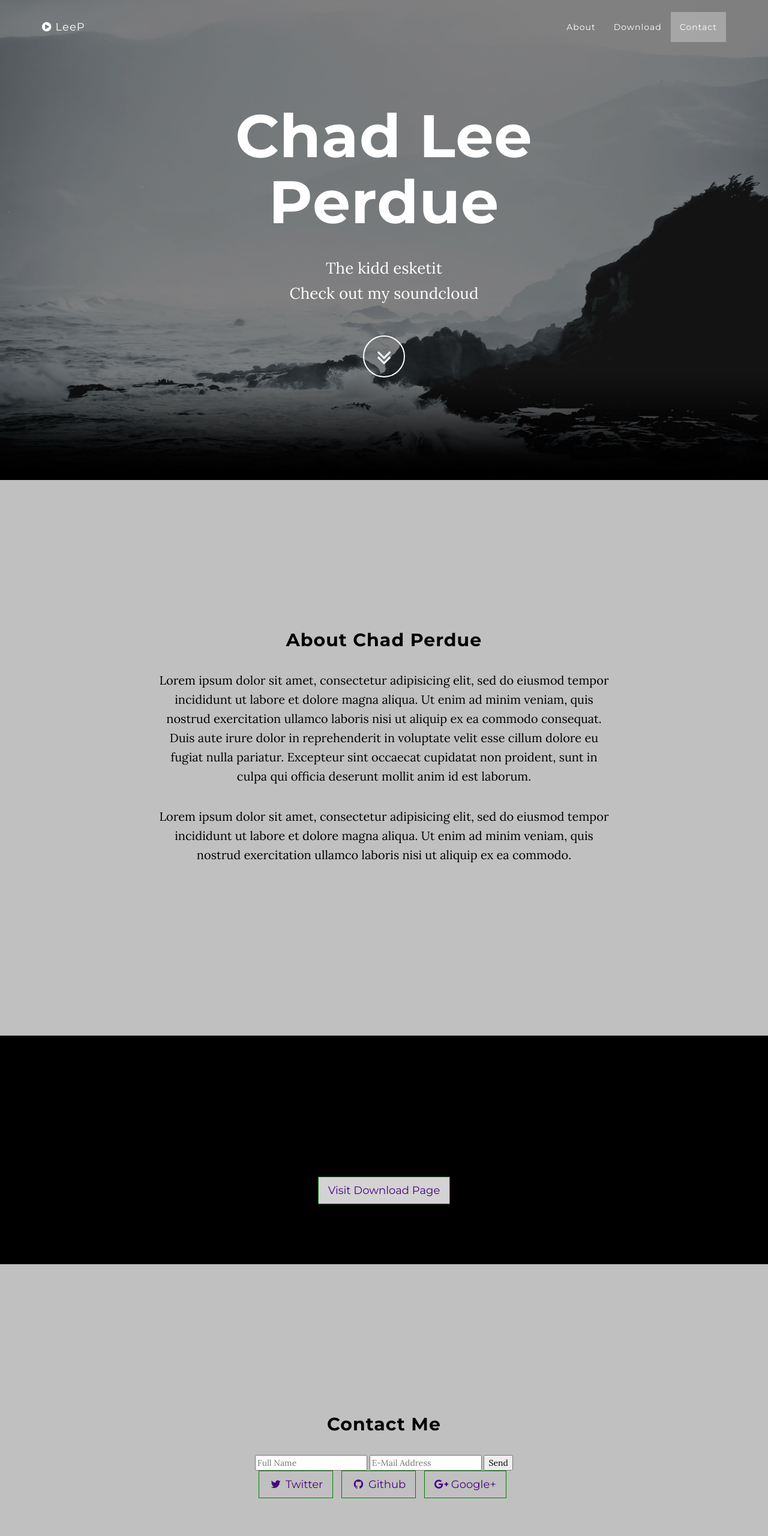
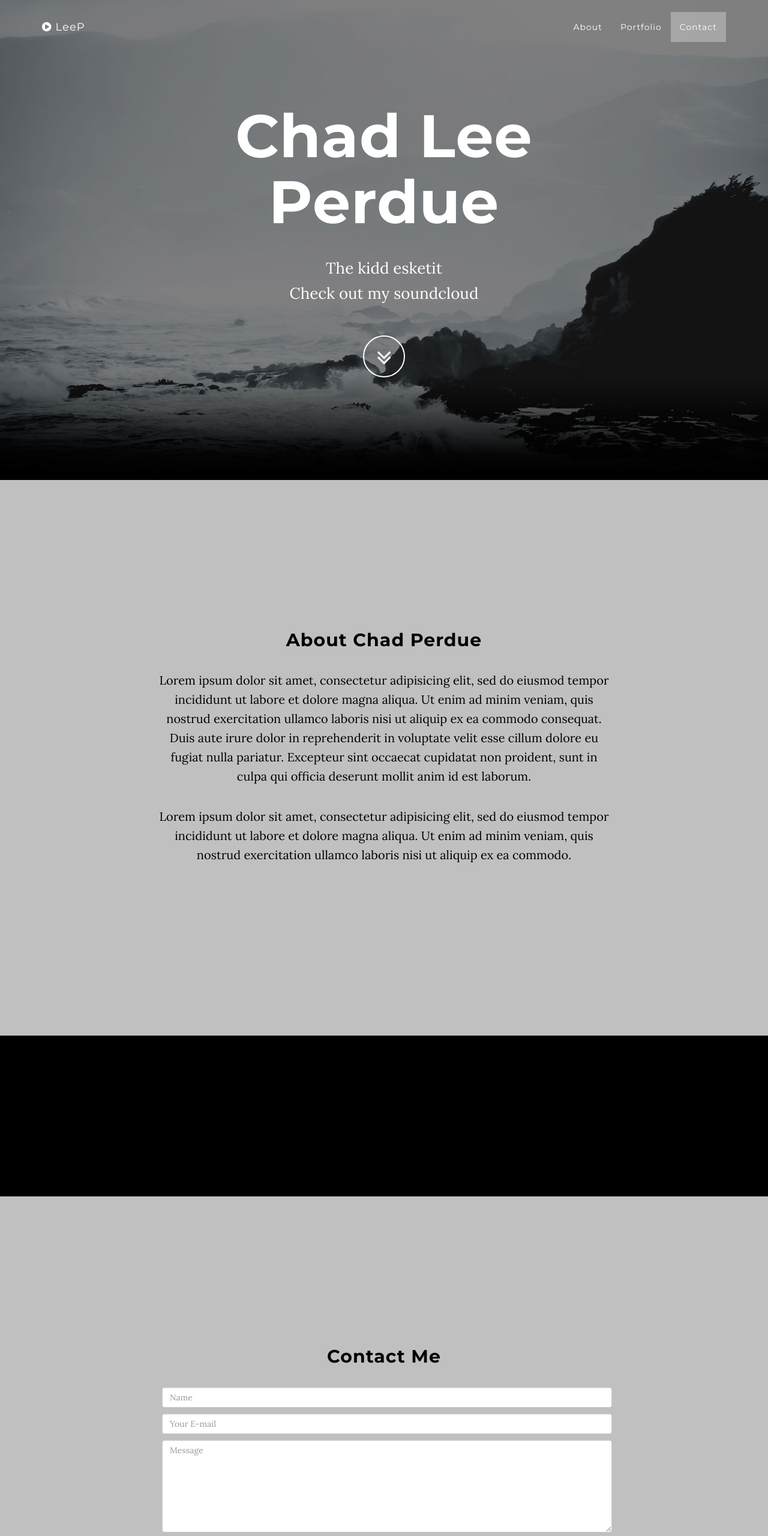
Before and after one commit to ChadPerdue77/ChadPerdue77.github.io, a website: page index.html in a window 1280 px wide. Shown: the top 2560 px of the page at 60% size. Drawn offline with nearby package versions, Linux system fonts and the light colour scheme.

Commit message:
new edits

```diff
--- a/index.html
+++ b/index.html
@@ -9,7 +9,7 @@
     <meta name="description" content="">
     <meta name="author" content="">
 
-    <title>Grayscale - Start Bootstrap Theme</title>
+    <title>Chad Portfolio </title>
 
     <!-- Bootstrap Core CSS -->
     <link href="vendor/bootstrap/css/bootstrap.min.css" rel="stylesheet">
@@ -56,7 +56,7 @@
                         <a class="page-scroll" href="#about">About</a>
                     </li>
                     <li>
-                        <a class="page-scroll" href="#download">Download</a>
+                        <a class="page-scroll" href="#download">Portfolio</a>
                     </li>
                     <li>
                         <a class="page-scroll" href="#contact">Contact</a>
@@ -104,14 +104,12 @@
         </div>
     </section>
 
-    <!-- Download Section -->
+    <!-- Portfolio Section -->
     <section id="download" class="content-section text-center">
         <div class="download-section">
             <div class="container">
                 <div class="col-lg-8 col-lg-offset-2">
-                    <h2>Download Grayscale</h2>
-                    <p>You can download Grayscale for free on the preview page at Start Bootstrap.</p>
-                    <a href="http://startbootstrap.com/template-overviews/grayscale/" class="btn btn-default btn-lg">Visit Download Page</a>
+                    <h2>Portfolio</h2>
                 </div>
             </div>
         </div>
@@ -122,17 +120,24 @@
         <div class="row">
             <div class="col-lg-8 col-lg-offset-2">
                 <h2>Contact Me</h2>
-                <form action="https://formspree.io/theperduer@gmail.com" method="POST">
-                    <input type="text" placeholder="Full Name" name="name">
-                    <input type="email" placeholder="E-Mail Address" name="_replyto">
-                    <input type="submit" value="Send">
-                </form>
+<form action="https://formspree.io/theperduer@gmail.com" method="POST">
+                            <input type="text" id="cname" class="form-control" name="Name:" placeholder="Name" required="" data-validation-required-message="Please enter your name." aria-invalid="false" style="margin: 5px;">
+                                <p class="help-block text-danger"></p>
+
+                            <input type="email" id="cemail" name="Email:" class="form-control" placeholder="Your E-mail" required="" data-validation-required-message="Please enter your email address." style="margin: 5px;">
+                                <p class="help-block text-danger"></p>
+
+                            <textarea class="form-control" id="cmessage" name="Message:" rows="7" placeholder="Message" required="" data-validation-required-message="Please enter your message." style="margin: 5px;"></textarea>
+                                <p class="help-block text-danger"></p>
+
+                            <input type="submit" class="btn btn-round btn-g" value="Send" style="margin: 5px;">
+                        </form>
                 <ul class="list-inline banner-social-buttons">
                     <li>
                         <a href="https://twitter.com/SBootstrap" class="btn btn-default btn-lg"><i class="fa fa-twitter fa-fw"></i> <span class="network-name">Twitter</span></a>
                     </li>
                     <li>
-                        <a href="https://github.com/IronSummitMedia/startbootstrap" class="btn btn-default btn-lg"><i class="fa fa-github fa-fw"></i> <span class="network-name">Github</span></a>
+                        <a href="https://github.com/ChadPerdue77" class="btn btn-default btn-lg"><i class="fa fa-github fa-fw"></i> <span class="network-name">Github</span></a>
                     </li>
                     <li>
                         <a href="https://plus.google.com/+Startbootstrap/posts" class="btn btn-default btn-lg"><i class="fa fa-google-plus fa-fw"></i> <span class="network-name">Google+</span></a>
```
